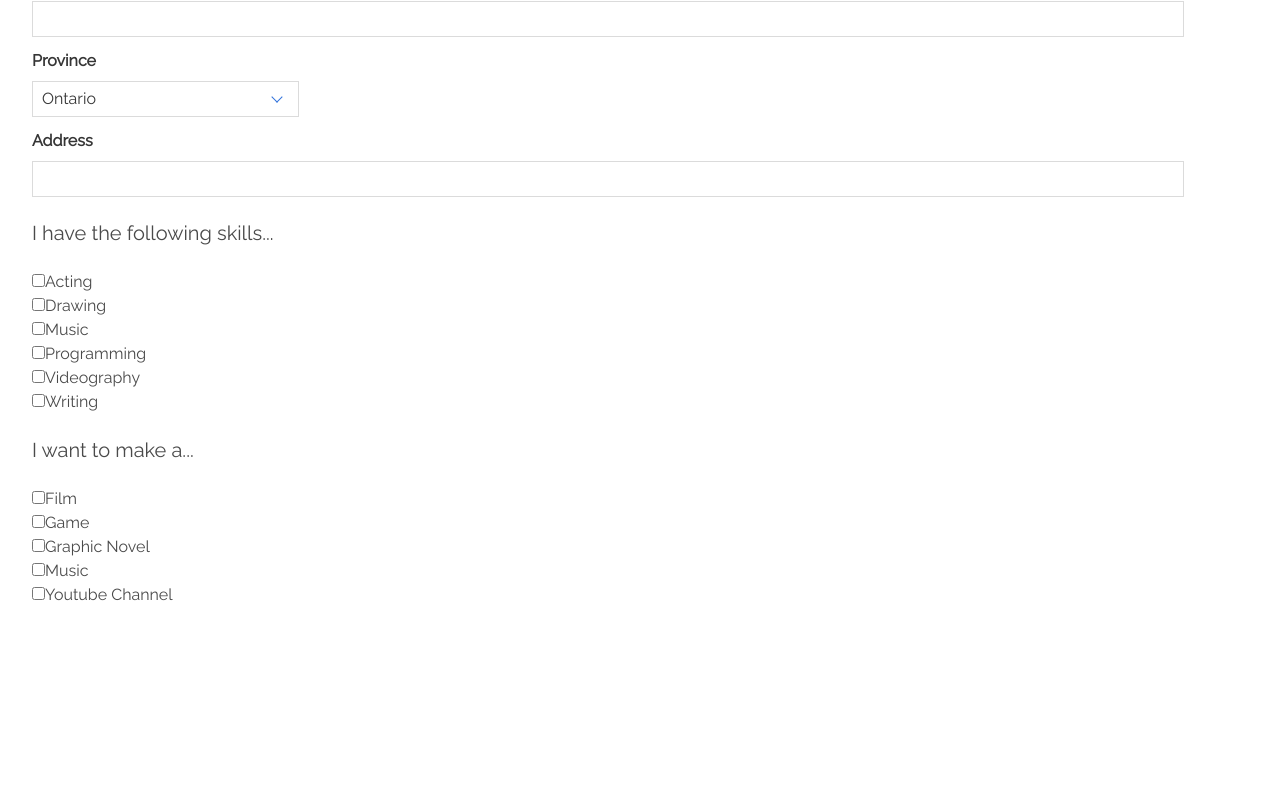
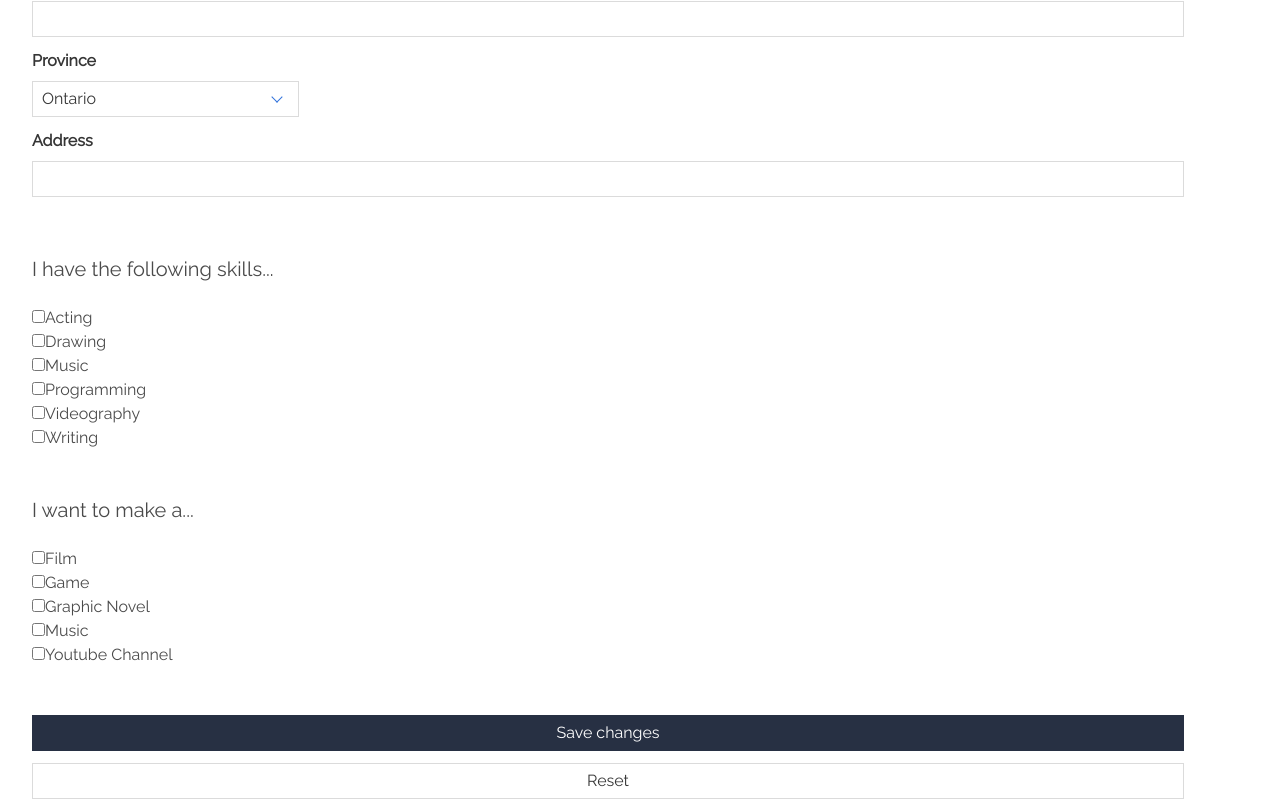
Before and after one commit to tarekgabarin/jammrFrontFinal, a React (Create React App) app: page /account in a window 1280 px wide. Shown: the part 619-1430 px from the top of the page. Before the commit the page ends 1226 px from the top, so only its background shows below. Built offline with nearby package versions, Linux system fonts and the light colour scheme.

Commit message:
Almost done updateUserInfo

```diff
--- a/src/containers/AccountSettings.js
+++ b/src/containers/AccountSettings.js
@@ -8,6 +8,8 @@ import '../CustomNav.css'
 import '../custom-style.css'
 
 import {connect} from 'react-redux'
+
+import axios from 'axios'
 
 class AccountSettings extends Component {
 
@@ -28,7 +30,11 @@ class AccountSettings extends Component {
 
             formArts: this.props.iWantToMake,
 
-            formGender: this.props.gender
+            formGender: this.props.gender,
+
+            formTouched: false,
+
+            validLocation: true
 
         };
 
@@ -45,7 +51,7 @@ class AccountSettings extends Component {
 
     }
 
-    componentDidUpdate(){
+    componentDidUpdate() {
 
         console.log('Component has updated');
 
@@ -81,7 +87,7 @@ class AccountSettings extends Component {
 
     }
 
-    removeArt(event){
+    removeArt(event) {
 
         console.log(this);
 
@@ -126,7 +132,6 @@ class AccountSettings extends Component {
             this.setState({formArts: lst});
 
         });
-
 
 
     }
@@ -197,8 +202,123 @@ class AccountSettings extends Component {
 
     }
 
+    submitValidate() {
+
+        this.setState({formTouched: true});
+
+        function formatStrings(str) {
+
+            if (str !== undefined) {
+
+                str = str.split('');
+
+                for (let i = 0; i < str.length; i++) {
+
+                    if (str[i] === ' ') {
+
+                        str[i] = '+';
+
+                    }
+                }
+
+                return str.join('');
+
+            }
+
+
+        }
+
+        let inputAddress = formatStrings(this.state.formStreet);
+
+        let inputCity = formatStrings(this.state.formCity);
+
+        let inputProvince = formatStrings(this.state.formProvince);
+
+        let apiString = `https://maps.googleapis.com/maps/api/geocode/json?address=+${inputAddress}, +${inputCity}, +${inputProvince}, +CA&key=AIzaSyCZGDHMtmb2WAoZG1VukVSumsjz9kNGJOw`;
+
+        axios.get(apiString)
+
+            .then(response => {
+
+                console.log(response);
+
+                if (response.data["status"] === 'OK') {
+
+                    this.setState({validLocation: true})
+
+                }
+                else if (response.data["status"] === 'ZERO_RESULTS') {
+
+                    this.setState({validLocation: false})
+                }
+
+
+            })
+
+
+            .catch(err => {
+
+                if (err) throw err;
+
+            });
+
+
+        let saveChanges = () => {
+
+            return new Promise((resolve, reject) => {
+
+                if (this.state.validLocation && (this.state.formSkills.length !== 0) && (this.state.formArts.length !== 0)) {
+
+                    resolve()
+
+                }
+
+
+            })
+
+
+        };
+
+        saveChanges().then(() => {
+
+            axios({
+
+                method: 'put',
+
+                url: "https://jammr-backend.herokuapp.com/update",
+
+                data: {
+
+                    iWantToMake: this.state.formArts,
+
+                    skills: this.state.formSkills,
+
+                    city: this.state.formCity,
+
+                    street: this.state.formStreet,
+
+                    provinceState: this.state.formProvince
+
+                }
+
+
+            }).then(response => {
+
+
+                this.props.onUpdateUser(response.data)
+
+
+            })
+
+
+        })
+
+    }
+
 
     render() {
+
+
 
         console.log(this.props);
 
@@ -255,7 +375,6 @@ class AccountSettings extends Component {
             if (this.state.formSkills.indexOf(theSkills[i]) !== -1) {
 
                 SkillsOptionsJSX.push(
-
                     <li>
 
                         <label className="checkbox">
@@ -267,14 +386,12 @@ class AccountSettings extends Component {
                             {theSkills[i]}
                         </label>
                     </li>
-
                 )
 
             }
             else {
 
                 SkillsOptionsJSX.push(
-
                     <li>
                         <label className="checkbox">
                             <input value={theSkills[i]}
@@ -291,12 +408,11 @@ class AccountSettings extends Component {
 
         }
 
-        for (let i = 0; i < theArts.length; i++){
+        for (let i = 0; i < theArts.length; i++) {
 
-            if (this.state.formArts.indexOf(theArts[i]) !== -1){
+            if (this.state.formArts.indexOf(theArts[i]) !== -1) {
 
                 ArtsOptionsJSX.push(
-
                     <li>
 
                         <label className="checkbox">
@@ -308,14 +424,12 @@ class AccountSettings extends Component {
                             {theArts[i]}
                         </label>
                     </li>
-
                 )
 
             }
             else {
 
                 ArtsOptionsJSX.push(
-
                     <li>
                         <label className="checkbox">
                             <input value={theArts[i]}
@@ -327,8 +441,6 @@ class AccountSettings extends Component {
                         </label>
 
                     </li>
-
-
                 )
 
 
@@ -468,6 +580,12 @@ class AccountSettings extends Component {
 
                     </div>
 
+                    {
+                        (this.state.formTouched && !this.state.validLocation) ? <span className="has-warning-text">Please provide a real address</span> : <span style={{visibility: "hidden"}}>Hidden</span>
+
+
+                    }
+
                     <div className="block">
 
 
@@ -486,6 +604,11 @@ class AccountSettings extends Component {
 
                     </ul>
 
+                    {
+                        (this.state.formTouched && (this.state.formSkills.length === 0)) ? <span className="has-warning-text">Please select at least one value</span> : <span style={{visibility: "hidden"}}>Hidden</span>
+
+
+                    }
 
 
                     <div className="block">
@@ -506,7 +629,43 @@ class AccountSettings extends Component {
 
                     </ul>
 
+
+                    {
+                        (this.state.formTouched && (this.state.formArts.length === 0)) ? <span className="has-warning-text">Please select at least one value</span> : <span style={{visibility: "hidden"}}>Hidden</span>
+
+
+                    }
+
                 </form>
+
+                <div className="block">
+
+
+                </div>
+
+                <div className="field">
+                    <p className="control">
+                        <button onClick={this.submitValidate} className="button is-fullwidth is-primary">
+                            Save changes
+                        </button>
+                    </p>
+                </div>
+
+                <div className="field">
+                    <p className="control">
+                        <p className="control">
+                            <button className="button is-fullwidth is-secondary">
+                                Reset
+                            </button>
+                        </p>
+                    </p>
+
+                </div>
+
+                <div className="block">
+
+
+                </div>
 
 
             </div>
@@ -517,6 +676,32 @@ class AccountSettings extends Component {
 
 
         )
+
+
+    }
+
+
+}
+
+function mapDispatchToProps(dispatch){
+
+    return {
+
+        onUpdateUser: (userObj) => {
+
+            dispatch({
+
+                type: 'UPDATE_USER_INFO',
+
+                payload: userObj
+
+
+            })
+
+
+
+        }
+
 
 
     }
@@ -547,4 +732,4 @@ function mapStateToProps(state) {
 }
 
 
-export default connect(mapStateToProps, null)(AccountSettings)
+export default connect(mapStateToProps, mapDispatchToProps)(AccountSettings)
--- a/src/store/register_reducer.js
+++ b/src/store/register_reducer.js
@@ -1,10 +1,10 @@
-import { initialState } from './initialState'
+import {initialState} from './initialState'
 
 import axios from 'axios'
 
 const registerReducer = (state = initialState, action) => {
 
-    if (action.type === 'LOGIN_EMAIL'){
+    if (action.type === 'LOGIN_EMAIL') {
 
 
         return {
@@ -20,7 +20,7 @@ const registerReducer = (state = initialState, action) => {
 
     }
 
-    if (action.type === 'LOGIN_PASSWORD'){
+    if (action.type === 'LOGIN_PASSWORD') {
 
 
         return {
@@ -35,7 +35,7 @@ const registerReducer = (state = initialState, action) => {
 
     }
 
-    if (action.type === 'LOGIN_FORM_INCORRECT'){
+    if (action.type === 'LOGIN_FORM_INCORRECT') {
 
         return {
 
@@ -49,7 +49,7 @@ const registerReducer = (state = initialState, action) => {
 
     }
 
-    if (action.type === 'LOGIN'){
+    if (action.type === 'LOGIN') {
 
         console.log('LOGIN reducer runs');
 
@@ -68,7 +68,7 @@ const registerReducer = (state = initialState, action) => {
 
     }
 
-    if (action.type === "GET_MY_INFO"){
+    if (action.type === "GET_MY_INFO") {
 
         return {
 
@@ -100,10 +100,9 @@ const registerReducer = (state = initialState, action) => {
         }
 
 
-
     }
 
-    if (action.type === 'GET_PROFILE_PIC'){
+    if (action.type === 'GET_PROFILE_PIC') {
 
         return {
 
@@ -119,7 +118,7 @@ const registerReducer = (state = initialState, action) => {
 
     }
 
-    if (action.type === 'REGISTER'){
+    if (action.type === 'REGISTER') {
 
 
         // console.log('REGISTER RUNS');
@@ -162,13 +161,34 @@ const registerReducer = (state = initialState, action) => {
             incorrectForm: false
 
 
+        };
+
+
+    }
+
+    if (action.type === 'UPDATE_INFO') {
+
+        return {
+
+            ...state,
+
+            iWantToMake: action.payload.iWantToMake,
+
+            skills: action.payload.skills,
+
+            city: action.payload.city,
+
+            street: action.payload.street,
+
+            provinceState: action.payload.provinceState
+
+
         }
 
 
+    }
 
 
-
-    }
 
     return state
 
```
Also changed, not shown: src/custom-style.css (line endings or trailing spaces). Lines whose indentation alone changed are shown as unchanged.
